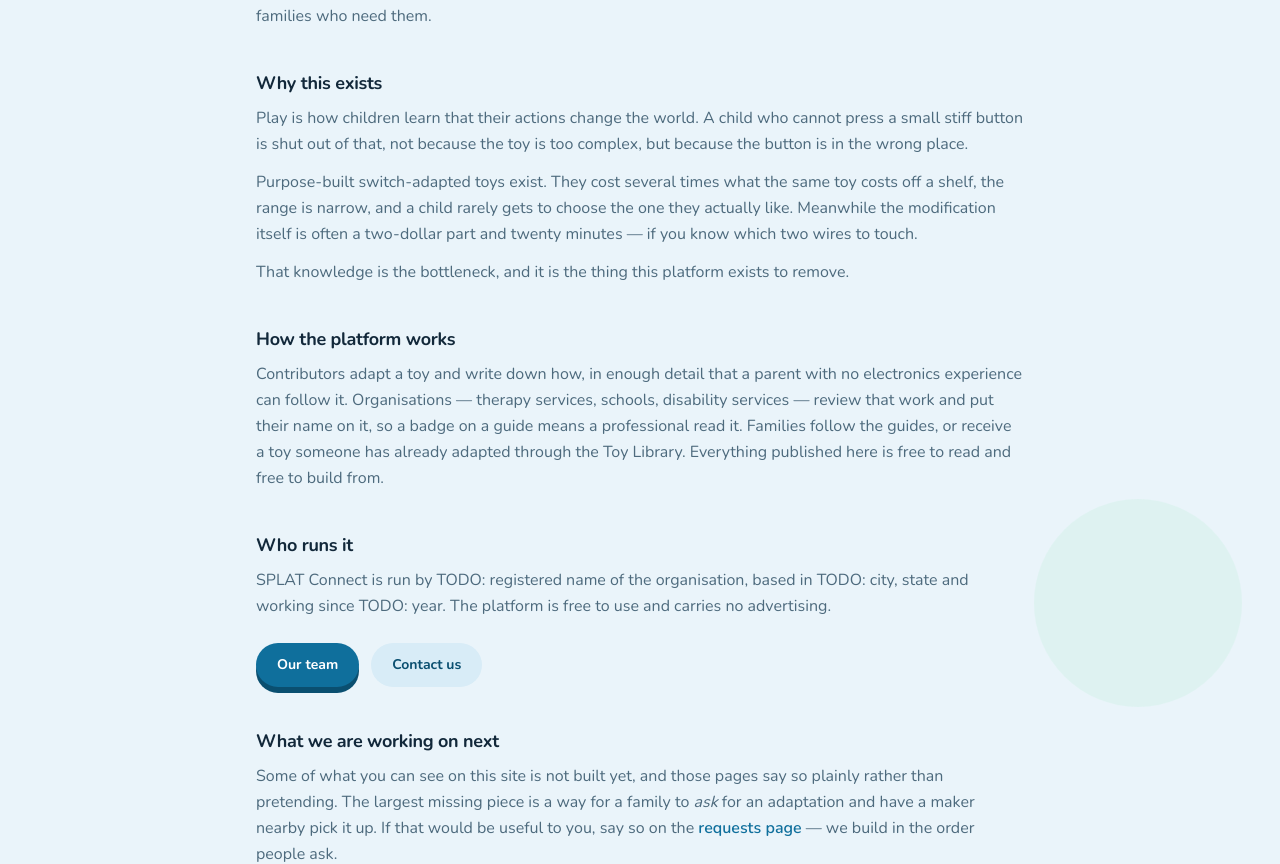
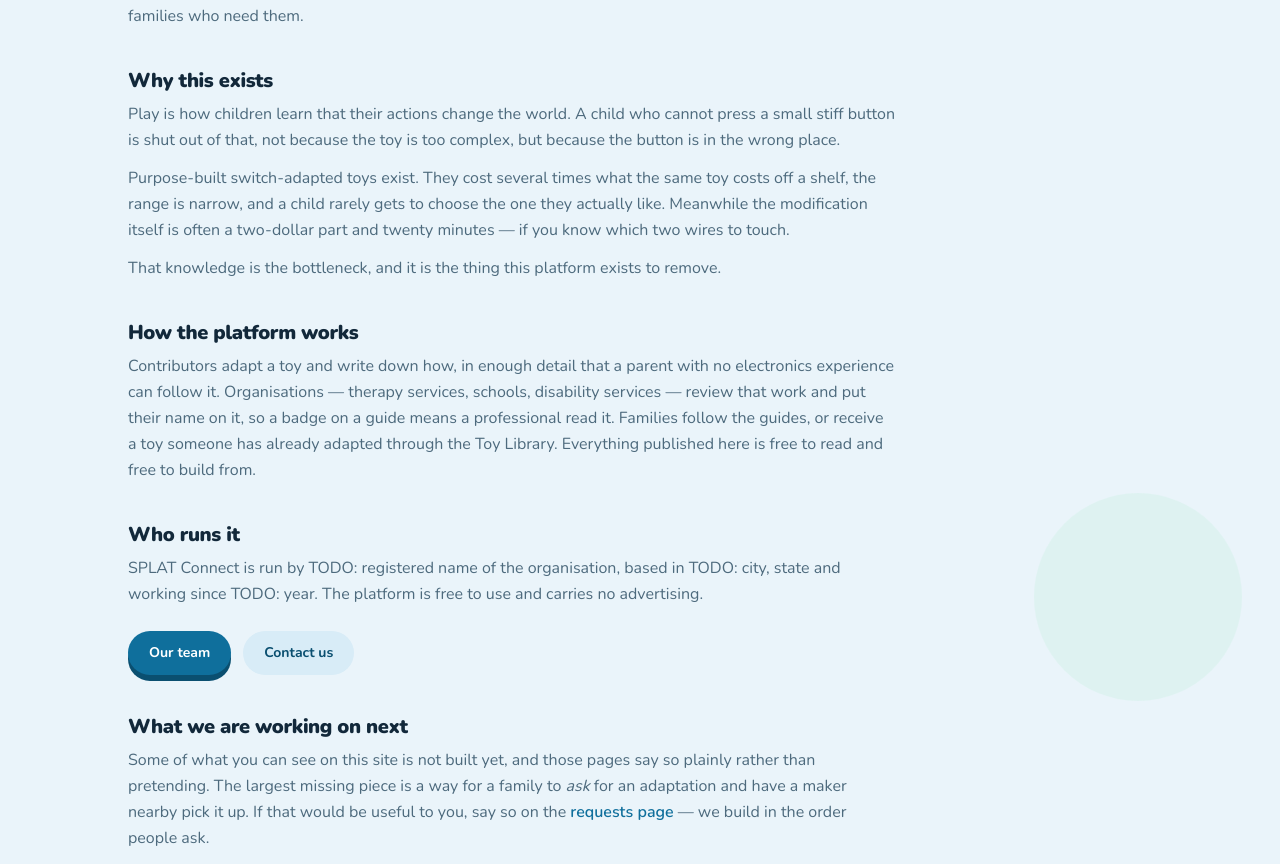
Before and after one commit to bpetselis01/splat-connect, a Next.js app in the folder packages/web/: page /about in a window 1280 px wide. Shown: the part 531-1395 px from the top of the page. Built offline with nearby package versions, Linux system fonts and the light colour scheme; no server answers.

Commit message:
feat(web): pass the section's tone and art through the About hub

```diff
--- a/packages/web/app/about/page.tsx
+++ b/packages/web/app/about/page.tsx
@@ -13,7 +13,7 @@ export const metadata = {
 export default function AboutPage() {
   const about = PUBLIC_NAV.find((s) => s.href === '/about')!
   return (
-    <div className="mx-auto max-w-3xl">
+    <div className="max-w-3xl">
       <EditorialImage illustration="organisation" ratio="3/2" />
       <h1 className="mt-6 title-hub">About SPLAT Connect</h1>
       <p className="mt-3 text-base leading-relaxed text-muted">
@@ -24,7 +24,7 @@ export default function AboutPage() {
       </p>
 
       <section className="mt-10">
-        <h2 className="text-lg font-bold text-ink">Why this exists</h2>
+        <h2 className="title-detail">Why this exists</h2>
         <p className="mt-2 leading-relaxed text-muted">
           Play is how children learn that their actions change the world. A child who
           cannot press a small stiff button is shut out of that, not because the toy is
@@ -43,7 +43,7 @@ export default function AboutPage() {
       </section>
 
       <section className="mt-10">
-        <h2 className="text-lg font-bold text-ink">How the platform works</h2>
+        <h2 className="title-detail">How the platform works</h2>
         <p className="mt-2 leading-relaxed text-muted">
           Contributors adapt a toy and write down how, in enough detail that a parent
           with no electronics experience can follow it. Organisations — therapy services,
@@ -55,7 +55,7 @@ export default function AboutPage() {
       </section>
 
       <section className="mt-10">
-        <h2 className="text-lg font-bold text-ink">Who runs it</h2>
+        <h2 className="title-detail">Who runs it</h2>
         <p className="mt-2 leading-relaxed text-muted">
           SPLAT Connect is run by {ORG_FACTS.legalName}, based in {ORG_FACTS.basedIn} and
           working since {ORG_FACTS.founded}. The platform is free to use and carries no
@@ -72,7 +72,7 @@ export default function AboutPage() {
       </section>
 
       <section className="mt-10">
-        <h2 className="text-lg font-bold text-ink">What we are working on next</h2>
+        <h2 className="title-detail">What we are working on next</h2>
         <p className="mt-2 leading-relaxed text-muted">
           Some of what you can see on this site is not built yet, and those pages say so
           plainly rather than pretending. The largest missing piece is a way for a family
@@ -85,11 +85,11 @@ export default function AboutPage() {
         </p>
       </section>
 
-      <h2 className="mt-10 text-lg font-bold text-ink">More about SPLAT</h2>
+      <h2 className="title-detail mt-12">More about SPLAT</h2>
       <p className="mb-4 mt-1 max-w-prose text-sm text-muted">
         The team, how to reach us, and how to support what we do.
       </p>
-      <HubGrid items={about.children} tone={about.tone} />
+      <HubGrid items={about.children} tone={about.tone} art={about.art} />
     </div>
   )
 }
```
